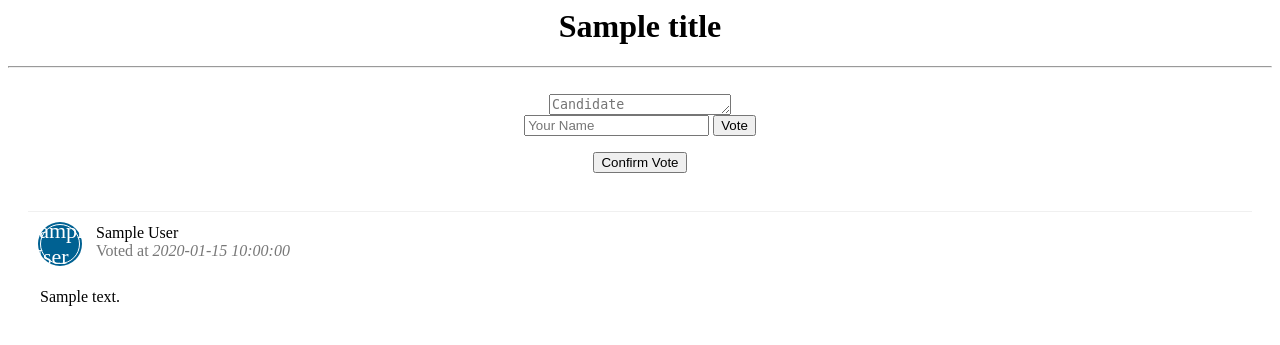
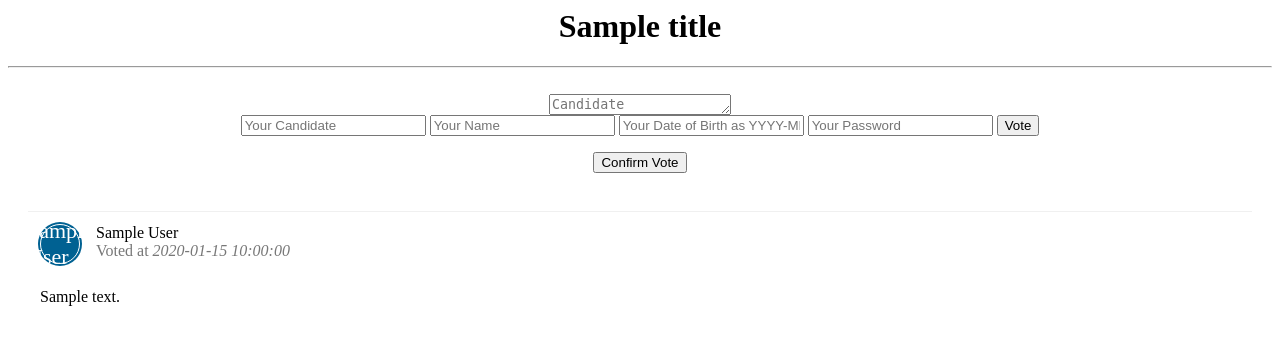
Before and after one commit to AdithyaMahesh/voter-fraud, a Flask app: template src/frontend/templates/index.html in a window 1280 px wide. Shown: the top 345 px of the page. Run offline with Flask 2, Linux system fonts and the light colour scheme; the template is opened without the code that fills it: most values are stand-ins (such as "Sample title", 1, 10 or a date in 2020).

Commit message:
added some validation fields

```diff
--- a/src/frontend/templates/index.html
+++ b/src/frontend/templates/index.html
@@ -7,8 +7,11 @@
 	<center>
 	<form action="/submit" id="textform" method="post">
 	    <textarea name="content" rows="1" cols="20" placeholder="Candidate"></textarea>
-	    <br>
-	    <input type="text" name="author" placeholder="Your Name">
+		<br>
+	    <input type="text" name="content" placeholder="Your Candidate">
+		<input type="text" name="author" placeholder="Your Name">
+	    <input type="text" name="dob" placeholder="Your Date of Birth as YYYY-MM-DD">
+	    <input type="text" name="password" placeholder="Your Password">
 		<input type="submit" value="Vote">
 	</form>
 	<a href="{{node_address}}/mine" target="_blank"><button>Confirm Vote</button></a>
```
